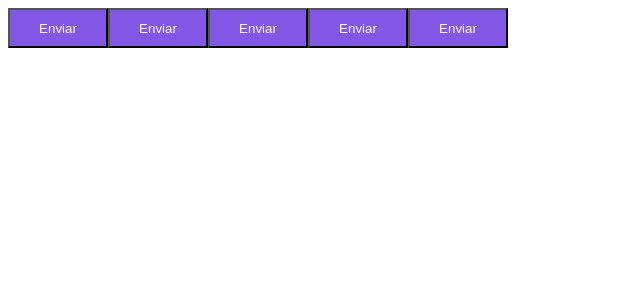
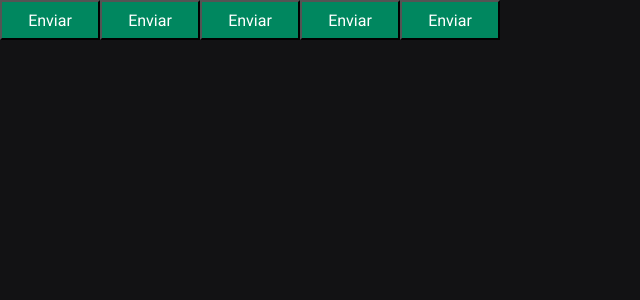
Before and after one commit to andersondev96/ignite-react-2023, a React (Vite) app in the folder 02-ignite-timer/: page / in a window 1280 px wide. Shown: the top 300 px of the page, without its empty margins (0-640 px from the left). Built offline with nearby package versions, Linux system fonts and the light colour scheme.

Commit message:
Estrutura da aplicação - Cores & Fontes

```diff
--- a/02-ignite-timer/index.html
+++ b/02-ignite-timer/index.html
@@ -3,7 +3,15 @@
 
 <head>
   <meta charset="UTF-8" />
+
+  <link rel="preconnect" href="https://fonts.googleapis.com" />
+  <link rel="preconnect" href="https://fonts.gstatic.com" crossorigin />
+
   <meta name="viewport" content="width=device-width, initial-scale=1.0" />
+
+  <link
+    href="https://fonts.googleapis.com/css2?family=Roboto+Mono:ital,wght@0,700;1,700&family=Roboto:wght@400;700&display=swap"
+    rel="stylesheet" />
 
   <title>Ignite Timer</title>
 </head>
--- a/02-ignite-timer/src/App.tsx
+++ b/02-ignite-timer/src/App.tsx
@@ -1,5 +1,6 @@
 import { ThemeProvider } from 'styled-components';
 import { Button } from "./components/Button";
+import { GlobalStyle } from './styles/global';
 import { defaultTheme } from './styles/themes/default';
 
 export function App() {
@@ -11,6 +12,8 @@
       <Button variant="success" />
       <Button variant="danger" />
       <Button />
+
+      <GlobalStyle />
     </ThemeProvider>
   )
 }
--- a/02-ignite-timer/src/components/Button.styles.ts
+++ b/02-ignite-timer/src/components/Button.styles.ts
@@ -17,7 +17,7 @@
     width: 100px;
     height: 40px;
 
-    background-color: ${props => props.theme.primary};
+    background-color: ${props => props.theme['green-500']};
     color: ${props => props.theme.white}
 
    /*  ${props => {
--- /dev/null
+++ b/02-ignite-timer/src/styles/global.ts
@@ -0,0 +1,26 @@
+import { createGlobalStyle } from 'styled-components';
+
+export const GlobalStyle = createGlobalStyle`
+    * {
+        margin: 0;
+        padding: 0;
+        box-sizing: border-box;
+    }
+
+    :focus {
+        outline: 0;
+        box-shadow: 0 0 0 2px ${props => props.theme['gray-500']};
+    }
+
+    body {
+        background: ${props => props.theme['gray-900']};
+        color: ${props => props.theme['gray-300']};
+    }
+
+    body, input-security, textarea, button {
+        font-family: 'Roboto', sans-serif;
+        font-weight: 400;
+        font-size: 1rem;
+    }
+
+`;
--- a/02-ignite-timer/src/styles/themes/default.ts
+++ b/02-ignite-timer/src/styles/themes/default.ts
@@ -1,5 +1,21 @@
 export const defaultTheme = {
     white: '#FFF',
-    primary: '#8257e6',
-    secondary: 'orange'
-}
+
+    'gray-100': '#E1E1E6',
+    'gray-300': '#C4C4CC',
+    'gray-400': '#8D8D99',
+    'gray-500': '#7C7C8A',
+    'gray-600': '#323238',
+    'gray-700': '#29292E',
+    'gray-800': '#202024',
+    'gray-900': '#121214',
+
+    'green-300': '#00B37E',
+    'green-500': '#00875F',
+    'green-700': '#015F43',
+
+    'red-500': '#AB222E',
+    'red-700': '#7A1921',
+
+    'yellow-500': '#FBA94C',
+  }
```
